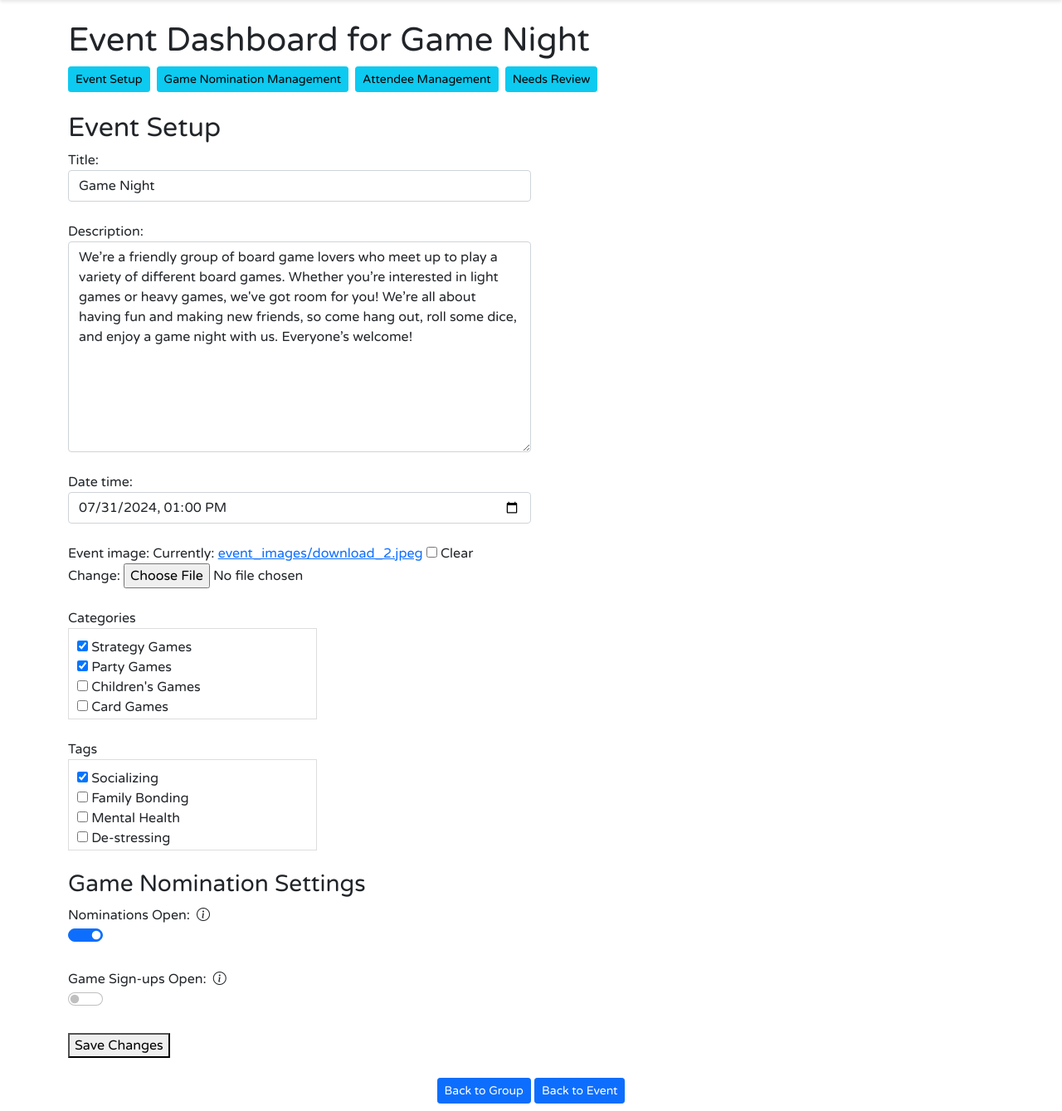
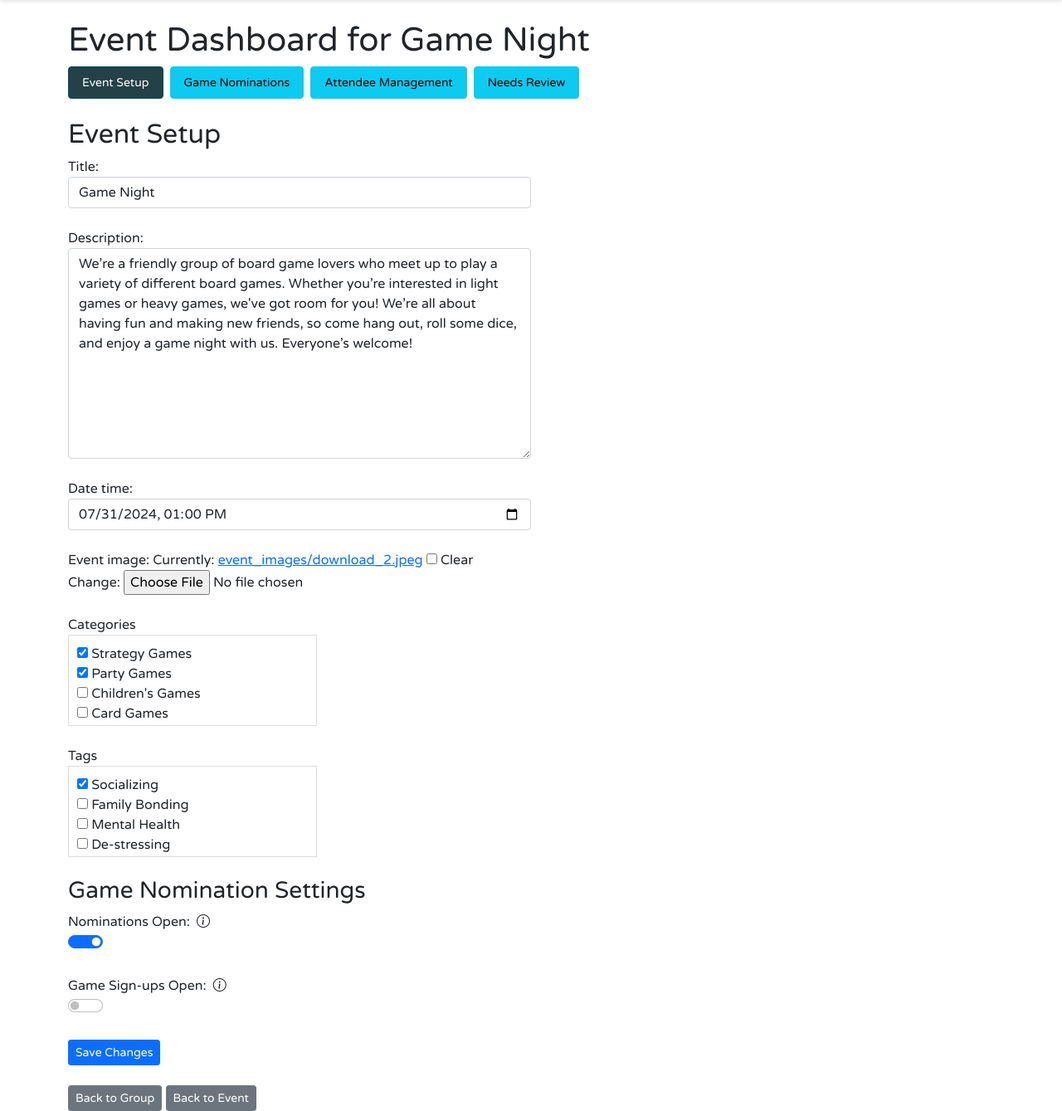
Before and after one commit to DLC928/BoardGameWebsite, a Django app: page /event-dashboard/event/2/ in a window 1280 px wide. Shown: the part 60-1399 px from the top of the page at 83% size. Run offline with Django 5.2, Linux system fonts and the light colour scheme; data comes from the database, SQL or seed files in the repository; both versions use the stored data as it was after the commit; some libraries are stand-ins or nearby versions.

Commit message:
group and event manage styling

```diff
--- a/mywebsite/boardgame/templates/boardgame/manage_event_dashboard.html
+++ b/mywebsite/boardgame/templates/boardgame/manage_event_dashboard.html
@@ -21,6 +21,20 @@
         .form-check {
             margin-bottom: 5px; /* Space between checkboxes */
         }
+        .nav-pills .nav-link {
+            background-color: #0dcaf0; /* Bootstrap 5 info button background color */
+            color: #000000; /* Bootstrap 5 info button text color */
+            border: 1px solid #0dcaf0; /* Bootstrap 5 info button border color */
+        }
+        .nav-pills .nav-link:hover {
+            background-color: #0bb3d9; /* Darker info button background color */
+            color: #000000; /* Info button text color */
+        }
+        .nav-pills .nav-link.active {
+            background-color: #234147 !important; /* Even darker background for active state */
+            border-color: #064a57 !important; /* Even darker border color for active state */
+            color: #ffffff !important; /* Info button text color */
+        }
     </style>
 
 </head>
@@ -28,21 +42,19 @@
 <nav>
     <ul class="nav nav-pills">
         <li class="nav-item">
-            <a class="btn btn-info btn-sm me-2"
+            <a class="btn btn-info btn-sm me-2 nav-link {% if section == 'event_setup' %}active{% endif %}"
                 href="{% url 'manage_event_dashboard_with_section' event.id 'event_setup' %}">Event Setup</a>
         </li>
         <li class="nav-item">
-            <a class="btn btn-info btn-sm me-2"
-                href="{% url 'manage_event_dashboard_with_section' event.id 'game_nominations' %}">Game Nomination
-                Management</a>
+            <a class="btn btn-info btn-sm me-2 nav-link {% if section == 'game_nominations' %}active{% endif %}"
+                href="{% url 'manage_event_dashboard_with_section' event.id 'game_nominations' %}">Game Nominations</a>
         </li>
         <li class="nav-item">
-            <a class="btn btn-info btn-sm me-2"
-                href="{% url 'manage_event_dashboard_with_section' event.id 'attendee_management' %}">Attendee
-                Management</a>
+            <a class="btn btn-info btn-sm me-2 nav-link {% if section == 'attendee_management' %}active{% endif %}"
+                href="{% url 'manage_event_dashboard_with_section' event.id 'attendee_management' %}">Attendee Management</a>
         </li>
         <li class="nav-item">
-            <a class="btn btn-info btn-sm me-2"
+            <a class="btn btn-info btn-sm me-2 nav-link {% if section == 'needs_review' %}active{% endif %}"
                 href="{% url 'manage_event_dashboard_with_section' event.id 'needs_review' %}">Needs Review</a>
         </li>
     </ul>
@@ -104,7 +116,7 @@
         </div>
         <br />
     </div>
-    <button type="submit">Save Changes</button>
+    <button class="btn btn-primary btn-sm" type="submit">Save Changes</button>
 </form>
 
 {% elif section == 'game_nominations' %}
@@ -134,7 +146,7 @@
             </div>
         </div>
         <br />
-        <button type="submit" name="nomination_settings" class="btn btn-secondary btn-sm">Save Changes</button>
+        <button type="submit" name="nomination_settings" class="btn btn-primary btn-sm">Save Changes</button>
     </form>
 
 </div>
@@ -227,17 +239,36 @@
 
     {% elif section == 'attendee_management' %}
     <h2>Attendee Management</h2>
-    <ul>
+
+    <!-- Table to display attendees -->
+    <table class="table table-bordered table-hover" style="border-collapse: collapse; width: 80%;">
+        <thead>
+            <tr style="background-color: #f8f9fa; color: #495057; font-weight: bold;">
+                <th style="width: 200px; text-align: left; padding: 10px;">Username</th>
+                <th style="width: 150px; text-align: left; padding: 10px;">Action</th>
+            </tr>
+        </thead>
+        <tbody>
             {% for attendee in attendees %}
-        <li>{{ attendee.username }}
+            <tr>
+                <td>{{ attendee.username }}</td>
+                <td>
+                    <!-- Form to remove an attendee -->
                     <form method="post" style="display:inline;">
                         {% csrf_token %}
                         <input type="hidden" name="user_id" value="{{ attendee.id }}">
-                <button type="submit" name="action" value="remove">Remove</button>
+                        <button type="submit" name="action" value="remove" class="btn btn-danger btn-sm">Remove</button>
                     </form>
-        </li>
+                </td>
+            </tr>
+            {% empty %}
+            <tr>
+                <td colspan="2" class="text-center">No attendees yet.</td>
+            </tr>
             {% endfor %}
-    </ul>
+        </tbody>
+    </table>
+
 
     {% elif section == 'needs_review' %}
     <h2>Needs Review</h2>
@@ -245,9 +276,10 @@
 
     {% endif %}
     <!-- Back to Event and Group Buttons -->
-    <div class="text-center mt-4">
-        <a href="{% url 'group_profile' event.group.slug %}" class="btn btn-primary btn-sm">Back to Group</a>
-        <a href="{% url 'event_details' event.id %}" class="btn btn-primary btn-sm">Back to Event</a>
+    <div class="row mt-4">
+        <div class="col-md-12">
+            <a href="{% url 'group_profile' event.group.slug %}" class="btn btn-secondary btn-sm">Back to Group</a>
+            <a href="{% url 'event_details' event.id %}" class="btn btn-secondary btn-sm">Back to Event</a>
         </div>
-
+    </div>
     {% endblock %}
```
Also changed, not shown: mywebsite/boardgame/templates/boardgame/manage_group_dashboard.html (+9 -9 lines), mywebsite/db.sqlite3. Lines whose indentation alone changed are shown as unchanged.
